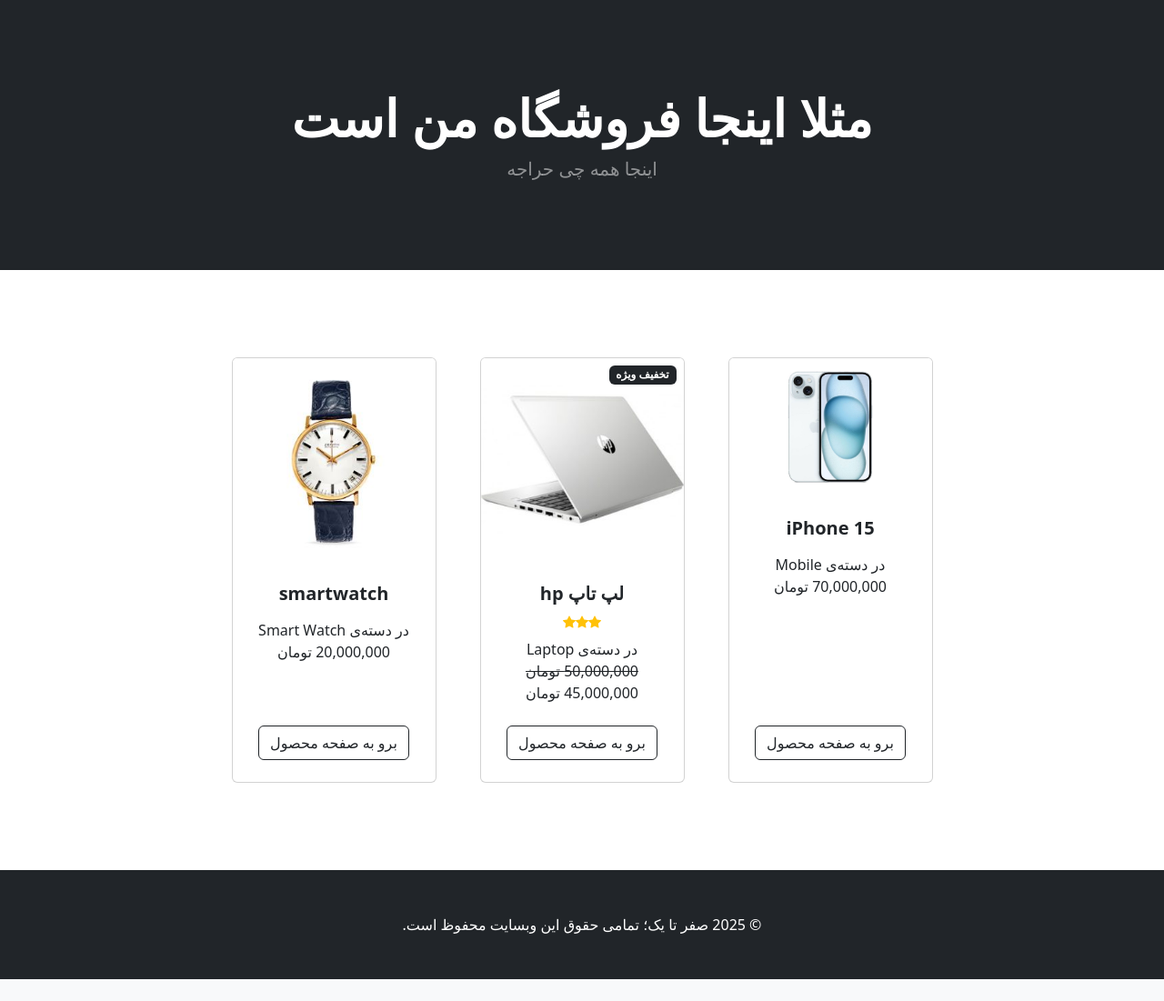
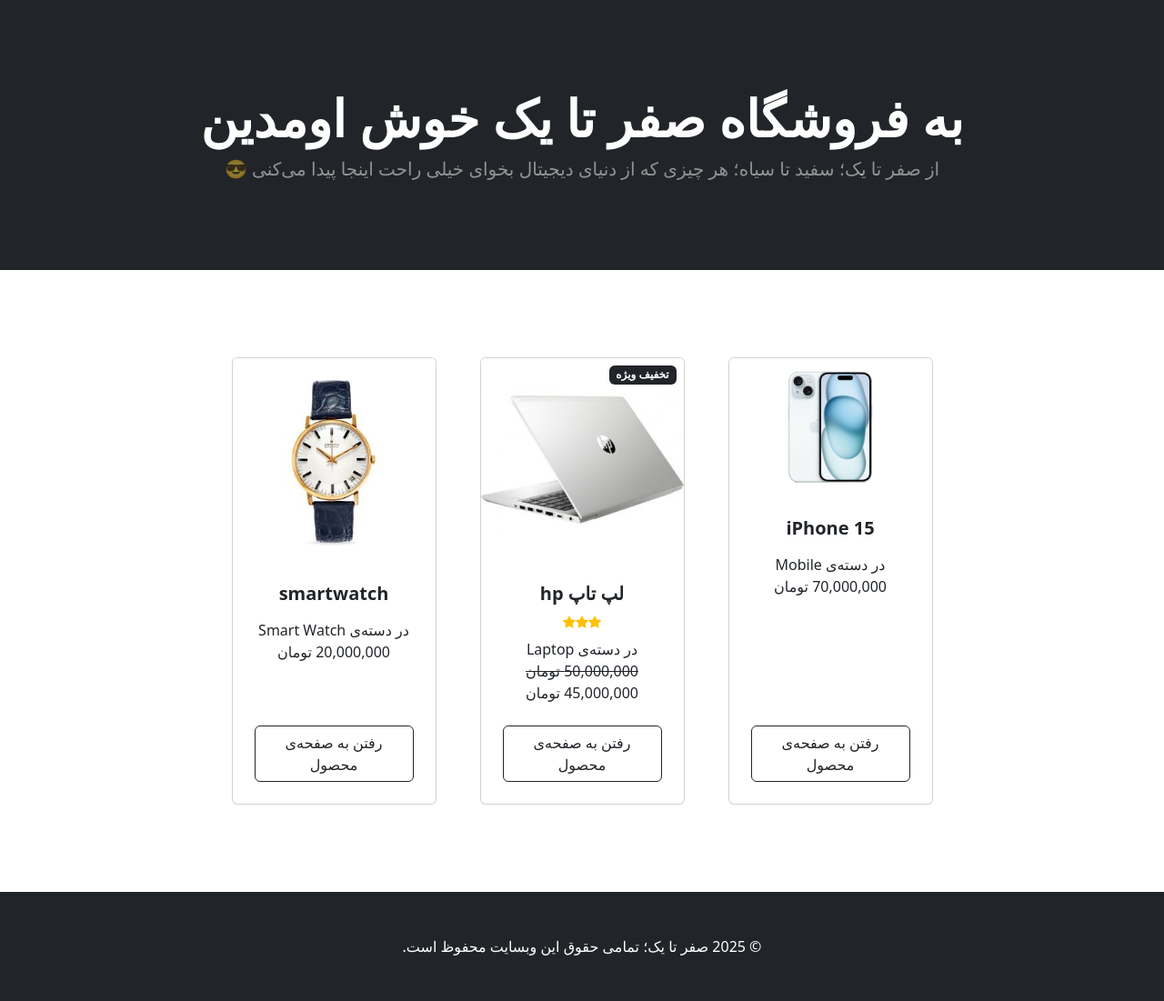
Before and after one commit to IAmFarhadMirzaei/MyStore, a Django app: page / in a window 1280 px wide. Shown: the part 56-1157 px from the top of the page at 91% size. Before the commit the page ends 1133 px from the top, so only its background shows below. Run offline with Django 5.2, Linux system fonts and the light colour scheme; data comes from the database, SQL or seed files in the repository; parts of the project's set-up code (start-up, migrations or seed data) failed here and were passed over; some libraries are stand-ins or nearby versions.

Commit message:
Update index.html

```diff
--- a/shop/templates/index.html
+++ b/shop/templates/index.html
@@ -3,16 +3,16 @@
 {% load static %}
 
 {% block content %}
-<!-- Header-->
+
         <header class="bg-dark py-5">
             <div class="container px-4 px-lg-5 my-5">
                 <div class="text-center text-white">
-                    <h1 class="display-4 fw-bolder"> مثلا اینجا فروشگاه من است</h1>
-                    <p class="lead fw-normal text-white-50 mb-0">اینجا همه چی حراجه</p>
+                    <h1 class="display-4 fw-bolder">به فروشگاه صفر تا یک خوش اومدین</h1>
+                    <p class="lead fw-normal text-white-50 mb-0">از صفر تا یک؛ سفید تا سیاه؛ هر چیزی که از دنیای دیجیتال بخوای خیلی راحت اینجا پیدا می‌کنی &#128526</p>
                 </div>
             </div>
         </header>
-        <!-- Section-->
+
         <section class="py-5">
             <div class="container px-4 px-lg-5 mt-5">
                 <div class="row gx-4 gx-lg-5 row-cols-2 row-cols-md-3 row-cols-xl-4 justify-content-center">
@@ -21,12 +21,12 @@
                     <div class="col mb-5">
                         <div class="card h-100">
                             <div class="badge bg-dark text-white position-absolute" style="top: 0.5rem; right: 0.5rem">تخفیف ویژه</div>
-                            <!-- Product image-->
+
                             <img class="card-img-top" src="{{ item.picture.url }}" alt="..." />
-                            <!-- Product details-->
+
                             <div class="card-body p-4">
                                 <div class="text-center">
-                                    <!-- Product name-->
+
                                     <h5 class="fw-bolder">{{ item.name }}</h5>
                                     <div class="d-flex justify-content-center small text-warning mb-2">
                                     {% with ''|center:item.star as range %}
@@ -35,27 +35,27 @@
                                     {% endfor %}
                                     {% endwith %}
                                     </div>
-                                    <!-- Product price-->
+
                                      در دسته‌ی {{ item.category }} <br>
                                      <strike> {{ item.price }} تومان </strike><br>
                                      {{ item.sale_price }} تومان
                                 </div>
                             </div>
-                            <!-- Product actions-->
+
                             <div class="card-footer p-4 pt-0 border-top-0 bg-transparent">
-                                <div class="text-center"><a class="btn btn-outline-dark mt-auto" href="{% url 'product' item.id %}">برو به صفحه محصول</a></div>
+                                <div class="text-center"><a class="btn btn-outline-dark mt-auto" href="{% url 'product' item.id %}">رفتن به صفحه‌ی محصول</a></div>
                             </div>
                         </div>
                     </div>
                     {% else %}
                     <div class="col mb-5">
                         <div class="card h-100">
-                            <!-- Product image-->
+
                             <img class="card-img-top" src="{{ item.picture.url }}" alt="..." />
-                            <!-- Product details-->
+
                             <div class="card-body p-4">
                                 <div class="text-center">
-                                    <!-- Product name-->
+
                                     <h5 class="fw-bolder">{{ item.name }}</h5>
                                     <div class="d-flex justify-content-center small text-warning mb-2">
                                         {% with ''|center:item.star as range %}
@@ -64,14 +64,14 @@
                                         {% endfor %}
                                         {% endwith %}
                                     </div>
-                                    <!-- Product price-->
+
                                      در دسته‌ی {{ item.category }} <br>
                                     {{ item.price }} تومان
                                 </div>
                             </div>
-                            <!-- Product actions-->
+
                             <div class="card-footer p-4 pt-0 border-top-0 bg-transparent">
-                                <div class="text-center"><a class="btn btn-outline-dark mt-auto" href="{% url 'product' item.id %}">برو به صفحه محصول</a></div>
+                                <div class="text-center"><a class="btn btn-outline-dark mt-auto" href="{% url 'product' item.id %}">رفتن به صفحه‌ی محصول</a></div>
                             </div>
                         </div>
                     </div>
```
